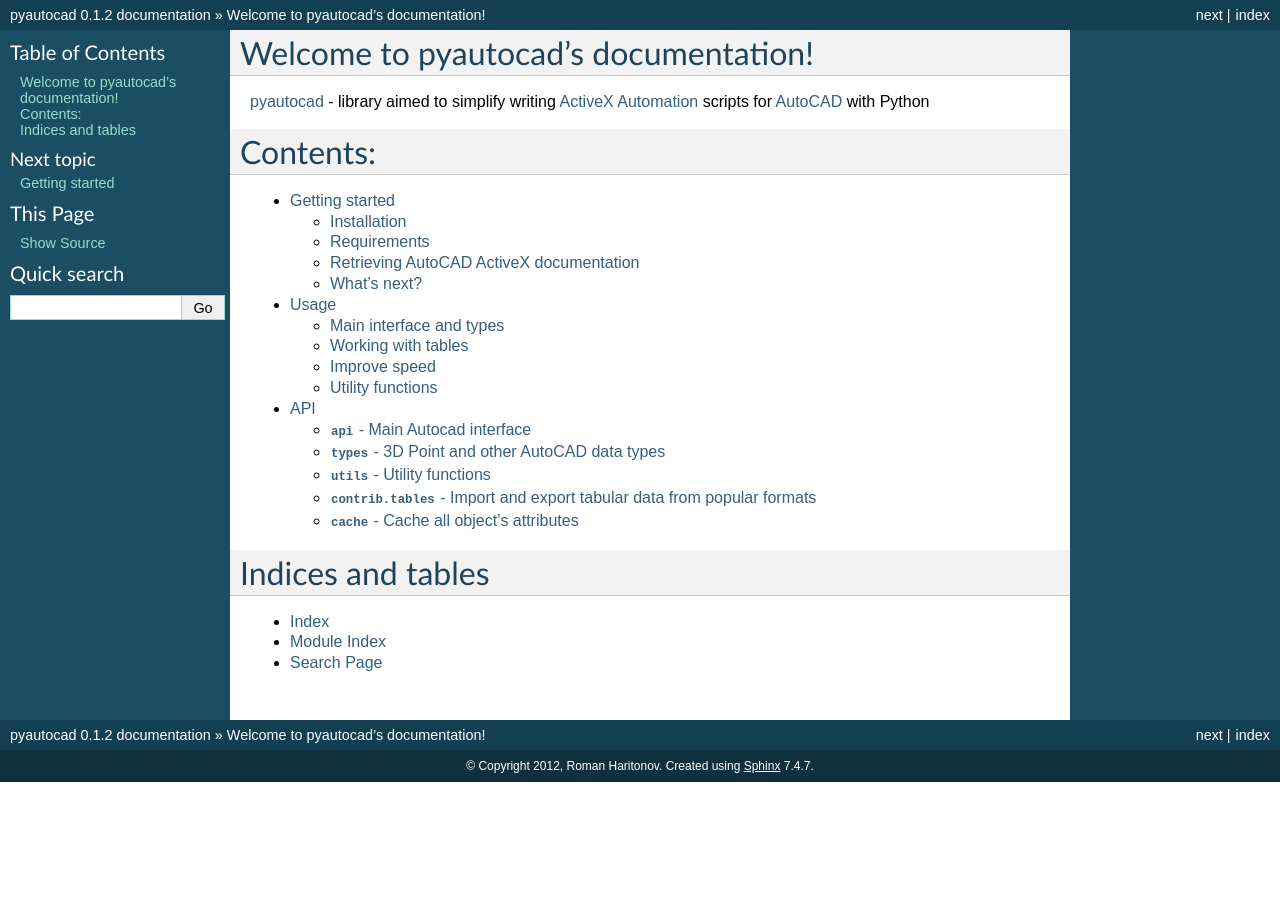
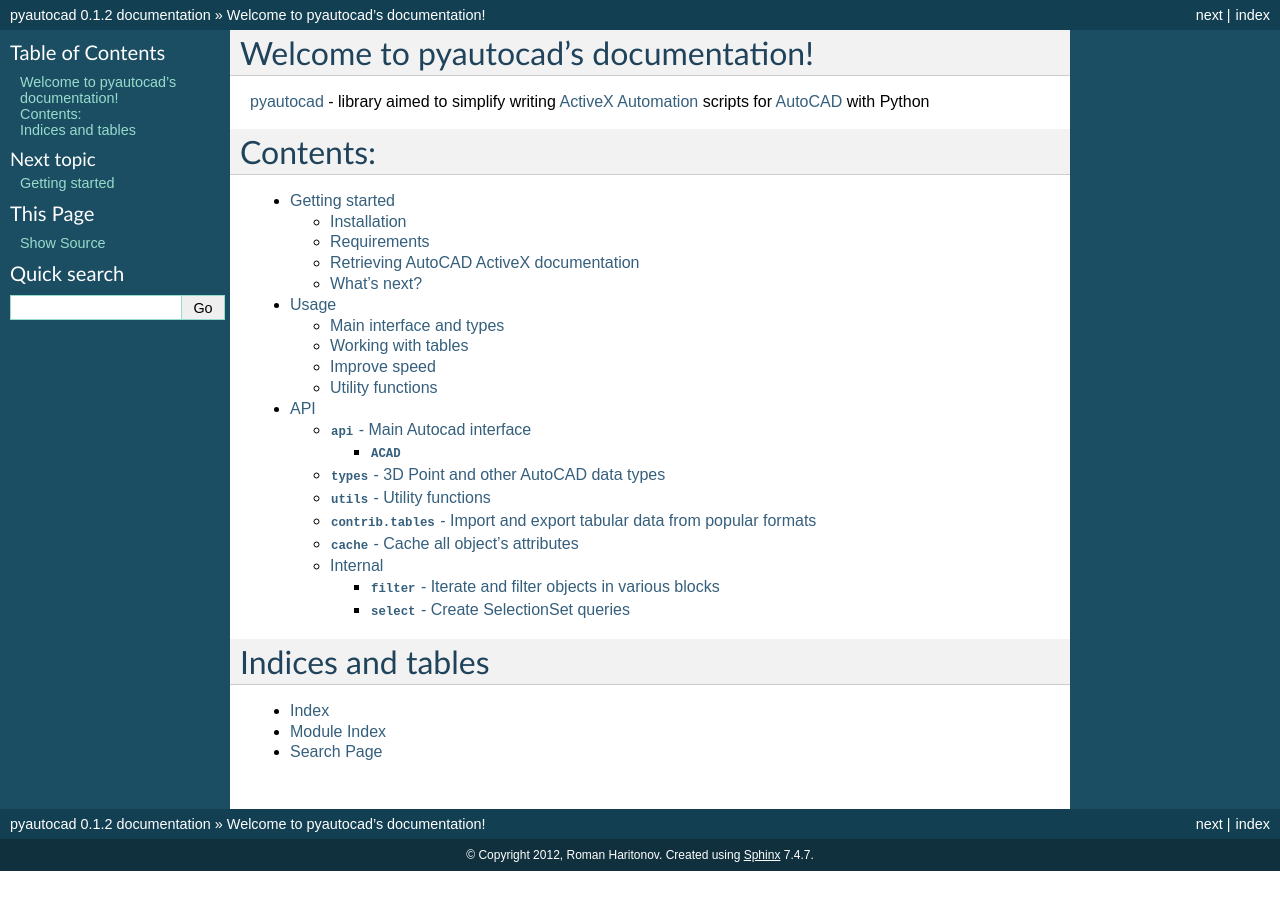
Before and after one commit to reclosedev/pyautocad, a Sphinx documentation site: the page built from docs/index.rst, in a window 1280 px wide. Built offline with Sphinx 7.4.7, drawn with Linux system fonts in a browser that asks for light colours.

Commit message:
Add new packages to API documentation

```diff
--- a/docs/api.rst
+++ b/docs/api.rst
@@ -25,6 +25,7 @@
 
 -----------------------------------------------------------------------------
 
+
 ``utils`` - Utility functions
 -------------------------------------------------------------
 
@@ -34,8 +35,6 @@
 
    .. autofunction:: timing(message)
    .. autofunction:: suppressed_regeneration_of(table)
-
-
 
 
 
@@ -56,3 +55,29 @@
 
 .. automodule:: pyautocad.cache
    :members:
+
+-----------------------------------------------------------------------------
+
+Internal
+---------
+
+Packages providing select and filter functionality
+
+
+``filter`` - Iterate and filter objects in various blocks
+~~~~~~~~~~~~~~~~~~~~~~~~~~~~~~~~~~~~~~~~~~~~~~~~~~~~~~~~~~
+.. versionadded:: 0.2.0
+
+.. automodule:: pyautocad.filter.query
+   :members:
+
+
+``select`` - Create SelectionSet queries
+~~~~~~~~~~~~~~~~~~~~~~~~~~~~~~~~~~~~~~~~~~
+.. versionadded:: 0.2.0
+
+.. automodule:: pyautocad.select
+   :members:
+
+.. automodule:: pyautocad.select.converter
+   :members:
--- a/docs/index.rst
+++ b/docs/index.rst
@@ -12,7 +12,7 @@
 =========
 
 .. toctree::
-    :maxdepth: 2
+    :maxdepth: 3
 
     gettingstarted
     usage
```
Also changed, not shown: 2 other files.
